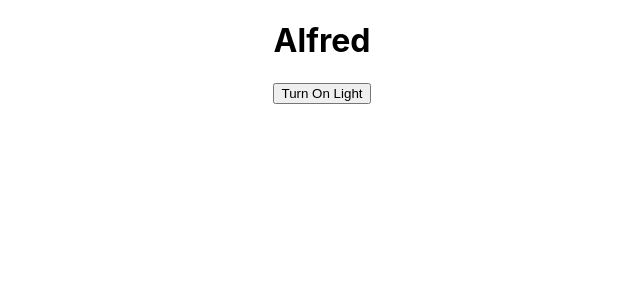
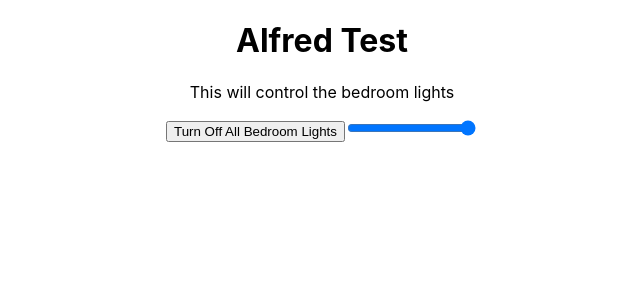
Before and after one commit to kierancrown/alfred-ui, a React (Create React App) app: page / in a window 1280 px wide. Shown: the top 300 px of the page, without its empty margins (318-958 px from the left). Built offline with nearby package versions, Linux system fonts and the light colour scheme.

Commit message:
Added brightness slider

```diff
--- a/src/App.js
+++ b/src/App.js
@@ -4,20 +4,68 @@ import "./App.css";
 import Config from "./constants";
 
 function App() {
-  const [testState, setTestState] = useState(false);
+  const [lightState, setLightState] = useState(false);
+  const [lightBri, setLightBri] = useState(254);
 
-  const test = () => {
-    setTestState(!testState);
-    Axios.put(`${Config.base_url}hue/light`, {
-      id: 1,
-      state: { on: testState },
-    });
+  const changeLightState = () => {
+    setLightState(!lightState);
+    Axios.put(`${Config.base_url}hue/light`, [
+      {
+        id: 1,
+        state: { on: lightState },
+      },
+      {
+        id: 2,
+        state: { on: lightState },
+      },
+    ]);
+  };
+
+  const updateLightBrightness = () => {
+    if (lightBri < 1) {
+      Axios.put(`${Config.base_url}hue/light`, [
+        {
+          id: 1,
+          state: { on: false },
+        },
+        {
+          id: 2,
+          state: { on: false },
+        },
+      ]);
+      return;
+    }
+    setLightState(true);
+    Axios.put(`${Config.base_url}hue/light`, [
+      {
+        id: 1,
+        state: { on: true, bri: Number(lightBri) },
+      },
+      {
+        id: 2,
+        state: { on: true, bri: Number(lightBri) },
+      },
+    ]);
   };
 
   return (
     <div className="App">
-      <h1>Alfred</h1>
-      <button onClick={test}>Turn {testState ? "Off" : "On"} Light</button>
+      <h1>Alfred Test</h1>
+      <p>This will control the bedroom lights</p>
+      <button onClick={changeLightState}>
+        Turn {!lightState ? "Off" : "On"} All Bedroom Lights
+      </button>
+      <input
+        type="range"
+        min={0}
+        max={254}
+        value={lightBri}
+        onChange={(e) => {
+          setLightBri(e.currentTarget.value);
+        }}
+        onMouseUp={updateLightBrightness}
+        onKeyUp={updateLightBrightness}
+      />
     </div>
   );
 }
```
Also changed, not shown: 1 other file (tests, documents, lock files or other folders).
